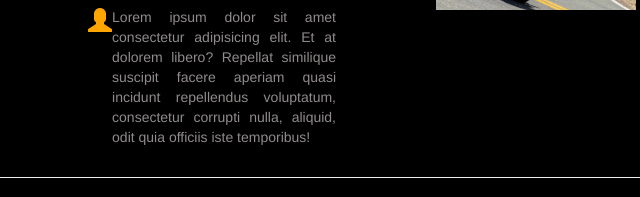
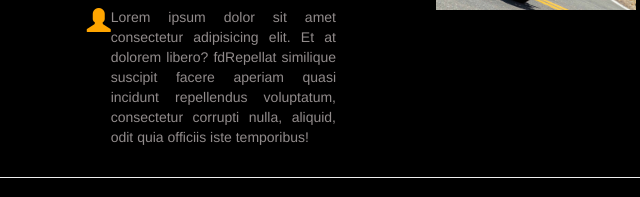
Before and after one commit to Abiexx/AboutUs_lab2, a plain HTML site: page index.html in a window 1280 px wide. Shown: the part 484-681 px from the top of the page, 364-1004 px from the left. Drawn offline with nearby package versions, Linux system fonts and the light colour scheme.

```diff
--- a/index.html
+++ b/index.html
@@ -135,7 +135,7 @@
                     </div>
                     <div>
                         <p class="paragraph"> Lorem ipsum dolor sit amet consectetur adipisicing elit. Et at dolorem
-                            libero? Repellat similique
+                            libero?  fdRepellat similique
                             suscipit facere aperiam quasi incidunt repellendus voluptatum, consectetur corrupti nulla,
                             aliquid, odit
                             quia officiis iste temporibus!</p>
```
